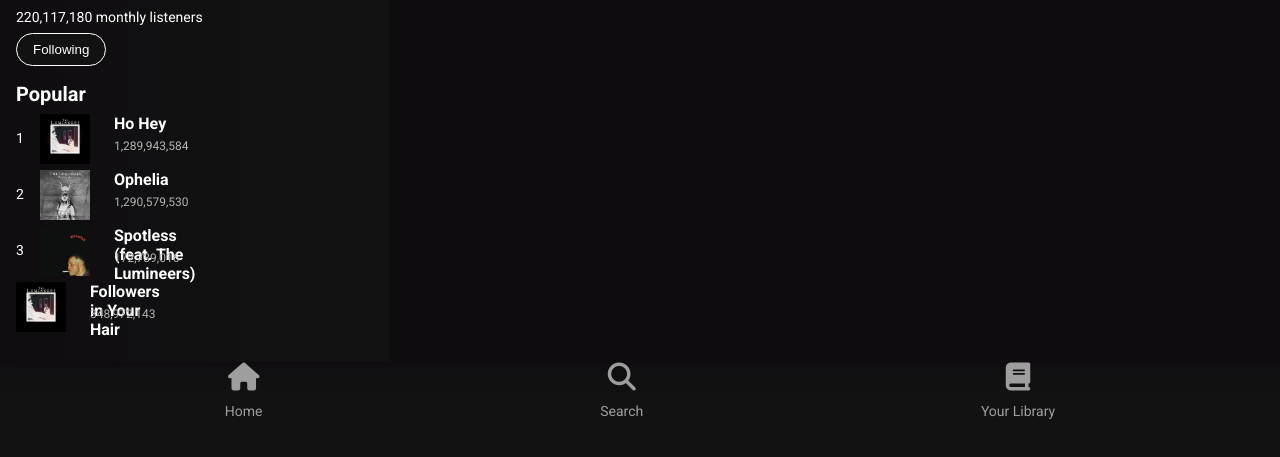
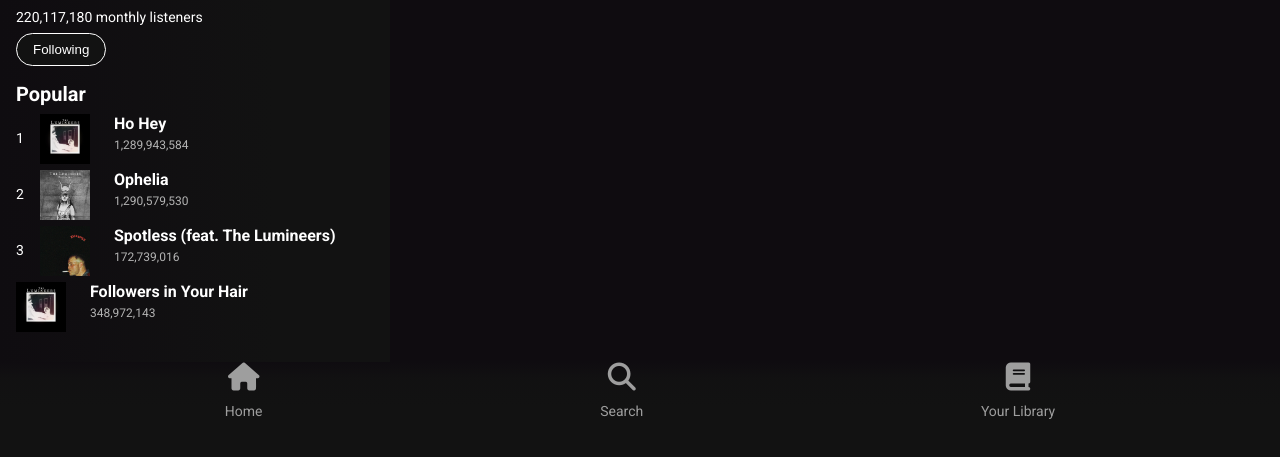
Before and after one commit to rkalbuqp/spotfy-project-group, a website built with webpack: page src/index.html in a window 1280 px wide. Shown: the part 325-782 px from the top of the page. Built offline with nearby package versions, Linux system fonts and the light colour scheme; files whose address does not match are found by name.

Commit message:
style: correção h3

```diff
--- a/src/styles/styles.scss
+++ b/src/styles/styles.scss
@@ -132,8 +132,7 @@ main {
 
         h3 {
           font-size: 16px;
-          width: 70px;
-          height: 25px;
+          margin-bottom: 5px;
           gap: 1px;
         }
 
```
